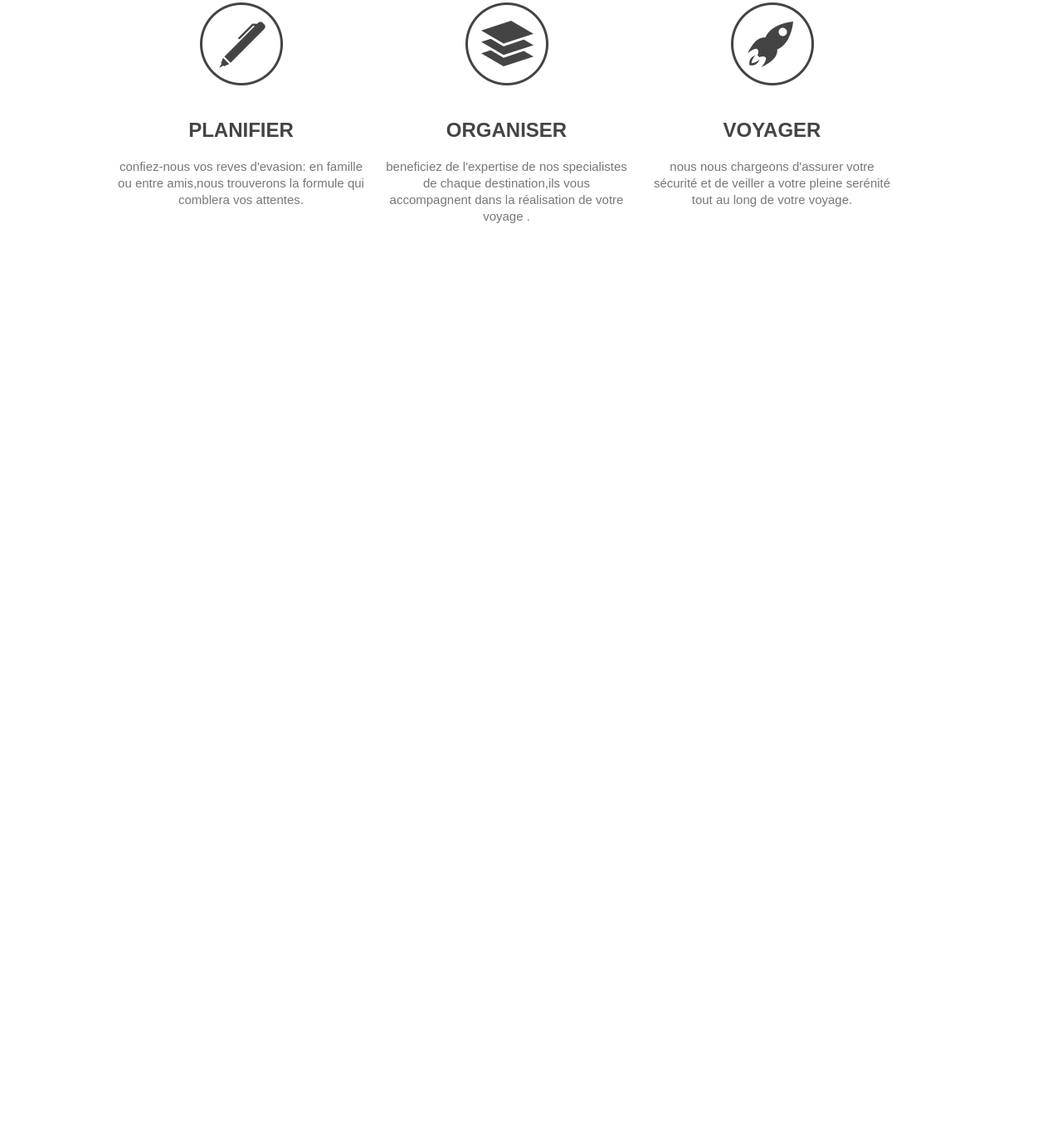
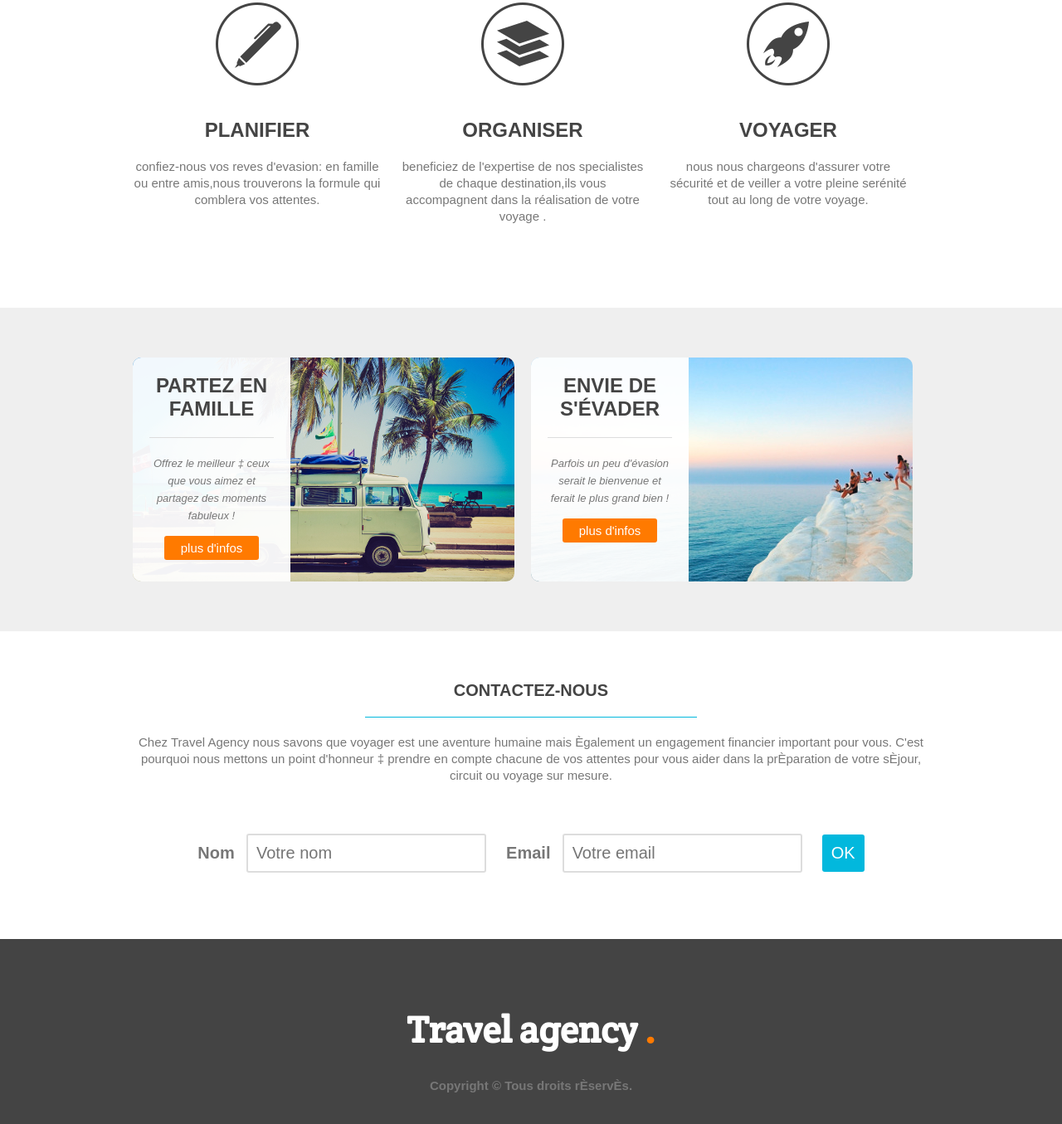
Before and after one commit to dagbokounou/projethtmlcss, a plain HTML site: page site web/index.html in a window 1280 px wide. Shown: the part 697-2052 px from the top of the page at 83% size. Before the commit the page ends 988 px from the top, so only its background shows below. Drawn offline with Linux system fonts and the light colour scheme.

Commit message:
last commit

```diff
--- a/site web/index.html
+++ b/site web/index.html
@@ -57,9 +57,11 @@
                 <h4> voyager </h4>
                 <p>nous nous chargeons d'assurer votre sécurité et de veiller a votre pleine serénité tout au long de votre voyage.</p>
              </li>
+             <div class="clear"> </div>
+            </ul>
 
-            </ul>
             </div>
+
         </section>
 
 
@@ -67,7 +69,24 @@
         <section id="possibilites">
 
             <div class="conteneur">
+           <article style="background-image: url(images/article-image-1.jpg);">
+          <div class="overlay" >
+            <h4>Partez en famille</h4>
+            <p><small>Offrez le meilleur ‡ ceux que vous aimez et partagez des moments fabuleux ! </small></p>
+            <a href="#" class="button-2">plus d'infos </a>
+         </div>
 
+           </article>
+
+           <article style="background-image: url(images/article-image-2.jpg);">
+            <div class="overlay">
+              <h4> Envie de s'évader </h4>
+              <p><small>Parfois un peu d'évasion serait le bienvenue et ferait le plus grand bien ! </small></p>
+              <a href="#" class="button-3">plus d'infos</a>
+            </div>
+
+             </article>
+             <div class="clear">  </div>
             </div>
         </section>
 
@@ -78,15 +97,30 @@
         <section id="contact">
 
             <div class="conteneur">
+            <h3>contactez-nous</h3>
+            <p> Chez Travel Agency nous savons que voyager est une aventure humaine mais Ègalement un engagement financier important pour vous. C'est pourquoi nous mettons un point d'honneur ‡ prendre en compte chacune de vos attentes pour vous aider
+               dans la prÈparation de votre sÈjour, circuit ou voyage sur mesure.</p>
+<form>
 
-            </div>
-        </section>
+<label for="name">Nom</label>
+<input type="text" id="name" placeholder="Votre nom ">
+
+<label for="email">Email</label>
+<input type="text" id="email" placeholder="Votre email ">
+<input type="submit" value="OK" class="button-4">
+
+</form>
+      </div>
+ </section>
 
          <footer>
 
 
             <div class="conteneur">
 
+
+             <h1>Travel agency <span class="orange">.</span></h1>
+            <div class="copy">Copyright © Tous droits rÈservÈs.</div>
             </div>
 
          </footer>
--- a/site web/style.css
+++ b/site web/style.css
@@ -19,6 +19,12 @@ h2{
     color: #444;
    font-size: 55px;
 }
+
+h3{
+font-size: 20px;
+color: #444;
+
+}
 h4{
 font-size: 24px;
 color: #444;
@@ -27,6 +33,17 @@ P{
     line-height: 20px;
    color: #777;
 
+
+}
+.clear{
+clear: both;
+
+}
+
+small{
+
+    font-size: 13px;
+    font-style: italic;
 
 }
 header nav ul li a {
@@ -39,7 +56,7 @@ ul{
 }
 .conteneur{
 
-    width: 999px;
+    width: 960px;
     margin: 0 auto;
     padding:0 10px ;
 
@@ -140,3 +157,142 @@ background: url('images/steps-icon-1.png') no-repeat top center;
 
     background: url('images/steps-icon-3.png') no-repeat top center;
 }
+#possibilites{
+background-color:#efefef;
+padding: 60px 0;
+}
+#possibilites article{
+
+width: 460px;
+height: 270px;
+float: left;
+border-radius: 10px;
+}
+#possibilites article:first-child{
+
+ margin-right: 20px;
+}
+.overlay{
+    background: rgba(255,255 , 255, 0.95);
+    height: 100%;
+    width: 190px;
+    padding: 20px;
+    border-radius: 10px 0 0 10px;
+    text-align: center;
+    box-sizing: border-box;
+}
+article h4{
+
+    border-bottom: 1px solid #ddd;
+    padding-bottom: 20px;
+    text-transform: uppercase;
+    margin-bottom: 20px;
+    text-align: center;
+}
+
+#possibilites p{
+    text-align: center;
+    margin-bottom: 20px;
+}
+.button-2 {
+    color: #fff;
+    background-color: #ff7a00;
+    padding: 6px 20px;
+    border-radius: 3px;
+
+}
+.button-2:hover {
+
+    background-color: #02b8dd;
+
+
+}
+
+.button-3 {
+    color: #fff;
+    background-color: #ff7a00;
+    padding: 6px 20px;
+    border-radius: 3px;
+}
+.button-3:hover {
+
+    background-color: #02b8dd;
+
+
+}
+#contact {
+
+    padding: 60px 0;
+    text-align: center;
+}
+
+#contact h3 {
+width: 400px;
+text-transform: uppercase;
+margin: 0  auto 20px auto  ;
+border-bottom: 1px solid #02b8dd;
+text-align: center;
+padding-bottom: 20px;
+
+
+
+
+
+}
+form{
+
+margin: 60px 0 20px 0;
+
+}
+label{
+    font-weight: bold;
+    font-size: 20px;
+    margin-right: 10px;
+    color: #777;
+}
+input[type="text"]{
+
+padding: 10px;
+font-size: 20px;
+margin-right: 20px;
+border: 2px solid #ddd;
+border-radius: 3px;
+
+}
+
+.button-4{
+
+    color: #fff;
+    font-size: 20px;
+    font-weight: solid;
+    padding: 11px;
+    background-color: #02b8dd;
+    border-style: none;
+    border-radius: 3px;
+
+}
+.button-4:hover{
+
+    color: #fff;
+    background-color: #444;
+}
+
+footer{
+
+    height: 260px;
+    background-color: #444;
+}
+footer h1{
+
+   color: #fff;
+   text-align: center;
+   padding-top: 80px;
+
+}
+.copy{
+ text-align: center;
+ font-weight: bold;
+ padding-top: 30px;
+ color: #777;
+
+}
```
